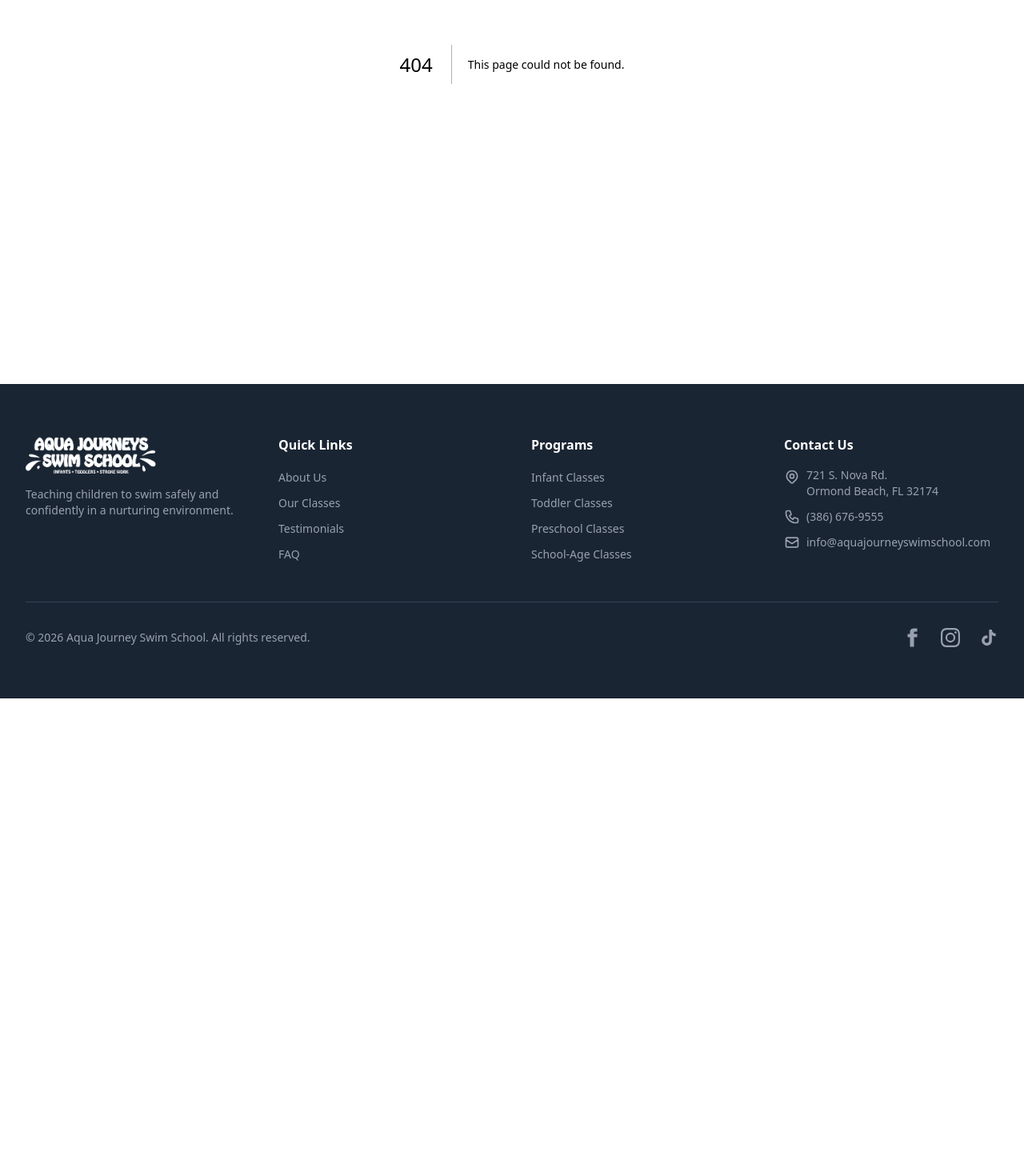
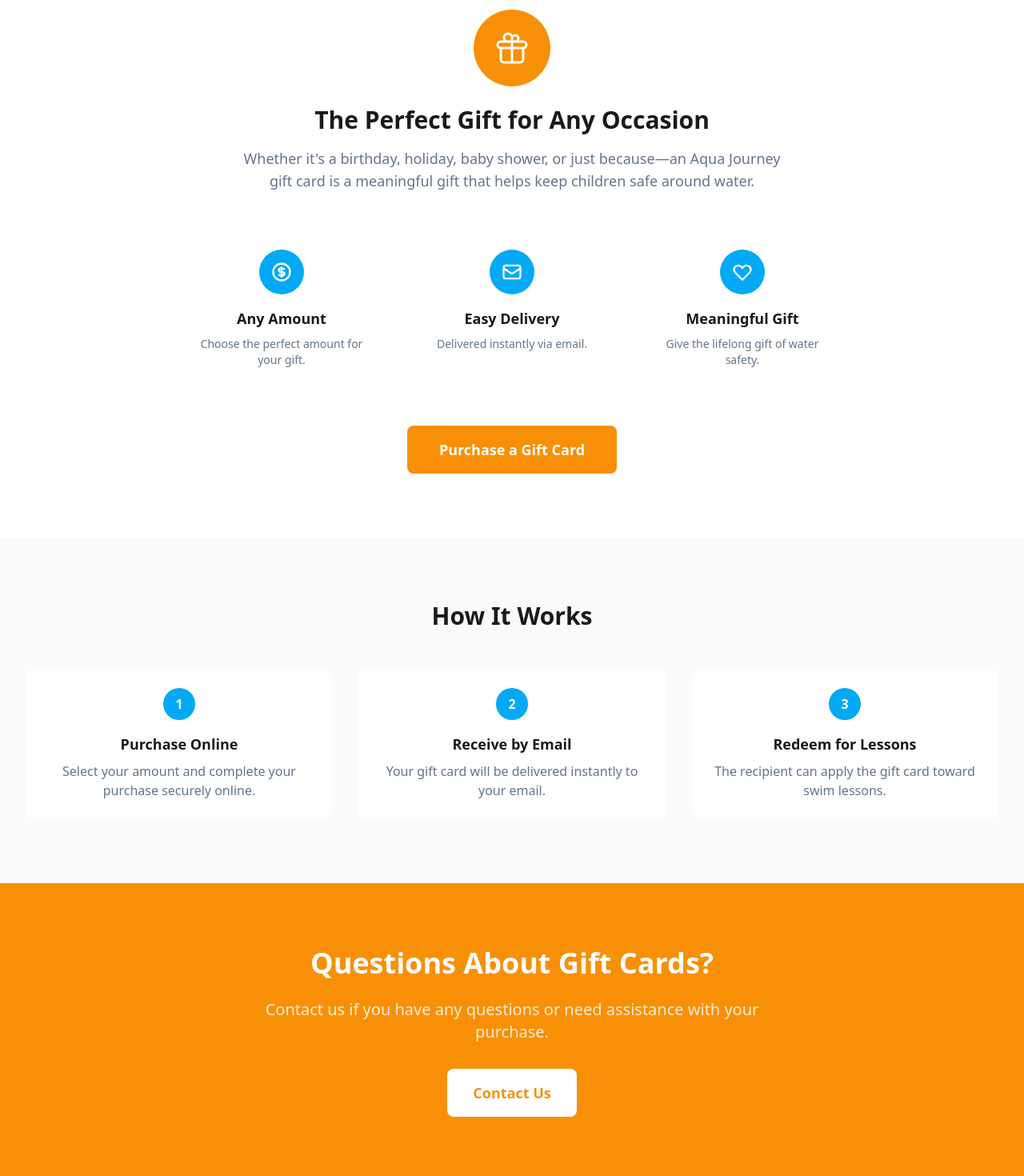
Before and after one commit to cyntel-intelligence/aqua-journey-website, a Next.js app: page /gift-cards in a window 1280 px wide. Before the commit this address had no page. Shown: the part 400-1870 px from the top of the page at 80% size. Before the commit the page ends 1273 px from the top, so only its background shows below. Built offline with nearby package versions, Linux system fonts and the light colour scheme.

Commit message:
Add dedicated Gift Cards page, update links site-wide

```diff
--- a/src/app/classes/page.tsx
+++ b/src/app/classes/page.tsx
@@ -223,9 +223,7 @@
               Register Now
             </a>
             <Link
-              href="https://aquajourneyswimschool.com/gift-cards"
-              target="_blank"
-              rel="noopener noreferrer"
+              href="/gift-cards"
               className="border-2 border-white text-white hover:bg-white hover:text-[var(--secondary)] px-8 py-4 rounded-lg font-semibold text-lg transition-colors"
             >
               Give the Gift of Swimming
--- /dev/null
+++ b/src/app/gift-cards/page.tsx
@@ -0,0 +1,138 @@
+import Link from 'next/link';
+import type { Metadata } from 'next';
+
+export const metadata: Metadata = {
+  title: 'Gift Cards | Aqua Journey Swim School',
+  description: 'Give the gift of swimming! Purchase Aqua Journey Swim School gift cards for birthdays, holidays, or any special occasion.',
+};
+
+export default function GiftCardsPage() {
+  return (
+    <>
+      {/* Hero Section */}
+      <section className="bg-gradient-to-br from-[var(--primary)] to-[var(--primary-dark)] text-white py-20">
+        <div className="max-w-7xl mx-auto px-4 sm:px-6 lg:px-8">
+          <h1 className="text-4xl md:text-5xl font-bold mb-4">Gift Cards</h1>
+          <p className="text-xl text-blue-100 max-w-2xl">
+            Give the gift of swimming—a skill that lasts a lifetime.
+          </p>
+        </div>
+      </section>
+
+      {/* Main Content */}
+      <section className="py-20 bg-white">
+        <div className="max-w-4xl mx-auto px-4 sm:px-6 lg:px-8">
+          <div className="text-center mb-12">
+            <div className="w-24 h-24 bg-[var(--secondary)] rounded-full flex items-center justify-center mx-auto mb-6">
+              <svg className="w-12 h-12 text-white" fill="none" stroke="currentColor" viewBox="0 0 24 24">
+                <path strokeLinecap="round" strokeLinejoin="round" strokeWidth={1.5} d="M12 8v13m0-13V6a2 2 0 112 2h-2zm0 0V5.5A2.5 2.5 0 109.5 8H12zm-7 4h14M5 12a2 2 0 110-4h14a2 2 0 110 4M5 12v7a2 2 0 002 2h10a2 2 0 002-2v-7" />
+              </svg>
+            </div>
+            <h2 className="text-3xl font-bold text-[var(--foreground)] mb-4">
+              The Perfect Gift for Any Occasion
+            </h2>
+            <p className="text-lg text-[var(--gray)] max-w-2xl mx-auto">
+              Whether it's a birthday, holiday, baby shower, or just because—an Aqua Journey gift card is a meaningful gift that helps keep children safe around water.
+            </p>
+          </div>
+
+          <div className="grid md:grid-cols-3 gap-8 mb-12">
+            <div className="text-center p-6">
+              <div className="w-14 h-14 bg-[var(--primary)] rounded-full flex items-center justify-center mx-auto mb-4">
+                <svg className="w-7 h-7 text-white" fill="none" stroke="currentColor" viewBox="0 0 24 24">
+                  <path strokeLinecap="round" strokeLinejoin="round" strokeWidth={2} d="M12 8c-1.657 0-3 .895-3 2s1.343 2 3 2 3 .895 3 2-1.343 2-3 2m0-8c1.11 0 2.08.402 2.599 1M12 8V7m0 1v8m0 0v1m0-1c-1.11 0-2.08-.402-2.599-1M21 12a9 9 0 11-18 0 9 9 0 0118 0z" />
+                </svg>
+              </div>
+              <h3 className="font-semibold text-lg mb-2">Any Amount</h3>
+              <p className="text-[var(--gray)] text-sm">Choose the perfect amount for your gift.</p>
+            </div>
+
+            <div className="text-center p-6">
+              <div className="w-14 h-14 bg-[var(--primary)] rounded-full flex items-center justify-center mx-auto mb-4">
+                <svg className="w-7 h-7 text-white" fill="none" stroke="currentColor" viewBox="0 0 24 24">
+                  <path strokeLinecap="round" strokeLinejoin="round" strokeWidth={2} d="M3 8l7.89 5.26a2 2 0 002.22 0L21 8M5 19h14a2 2 0 002-2V7a2 2 0 00-2-2H5a2 2 0 00-2 2v10a2 2 0 002 2z" />
+                </svg>
+              </div>
+              <h3 className="font-semibold text-lg mb-2">Easy Delivery</h3>
+              <p className="text-[var(--gray)] text-sm">Delivered instantly via email.</p>
+            </div>
+
+            <div className="text-center p-6">
+              <div className="w-14 h-14 bg-[var(--primary)] rounded-full flex items-center justify-center mx-auto mb-4">
+                <svg className="w-7 h-7 text-white" fill="none" stroke="currentColor" viewBox="0 0 24 24">
+                  <path strokeLinecap="round" strokeLinejoin="round" strokeWidth={2} d="M4.318 6.318a4.5 4.5 0 000 6.364L12 20.364l7.682-7.682a4.5 4.5 0 00-6.364-6.364L12 7.636l-1.318-1.318a4.5 4.5 0 00-6.364 0z" />
+                </svg>
+              </div>
+              <h3 className="font-semibold text-lg mb-2">Meaningful Gift</h3>
+              <p className="text-[var(--gray)] text-sm">Give the lifelong gift of water safety.</p>
+            </div>
+          </div>
+
+          <div className="text-center">
+            <a
+              href="https://aquajourneyswimschool.com/gift-cards"
+              target="_blank"
+              rel="noopener noreferrer"
+              className="inline-block bg-[var(--secondary)] hover:bg-[var(--secondary-dark)] text-white px-10 py-4 rounded-lg font-semibold text-lg transition-colors"
+            >
+              Purchase a Gift Card
+            </a>
+          </div>
+        </div>
+      </section>
+
+      {/* How It Works */}
+      <section className="py-20 bg-[var(--gray-light)]">
+        <div className="max-w-7xl mx-auto px-4 sm:px-6 lg:px-8">
+          <div className="text-center mb-12">
+            <h2 className="text-3xl font-bold text-[var(--foreground)] mb-4">How It Works</h2>
+          </div>
+
+          <div className="grid md:grid-cols-3 gap-8">
+            <div className="bg-white rounded-xl p-6 text-center">
+              <div className="w-10 h-10 bg-[var(--primary)] text-white rounded-full flex items-center justify-center mx-auto mb-4 font-bold">
+                1
+              </div>
+              <h3 className="font-semibold text-lg mb-2">Purchase Online</h3>
+              <p className="text-[var(--gray)]">Select your amount and complete your purchase securely online.</p>
+            </div>
+
+            <div className="bg-white rounded-xl p-6 text-center">
+              <div className="w-10 h-10 bg-[var(--primary)] text-white rounded-full flex items-center justify-center mx-auto mb-4 font-bold">
+                2
+              </div>
+              <h3 className="font-semibold text-lg mb-2">Receive by Email</h3>
+              <p className="text-[var(--gray)]">Your gift card will be delivered instantly to your email.</p>
+            </div>
+
+            <div className="bg-white rounded-xl p-6 text-center">
+              <div className="w-10 h-10 bg-[var(--primary)] text-white rounded-full flex items-center justify-center mx-auto mb-4 font-bold">
+                3
+              </div>
+              <h3 className="font-semibold text-lg mb-2">Redeem for Lessons</h3>
+              <p className="text-[var(--gray)]">The recipient can apply the gift card toward swim lessons.</p>
+            </div>
+          </div>
+        </div>
+      </section>
+
+      {/* CTA */}
+      <section className="py-20 bg-[var(--secondary)]">
+        <div className="max-w-7xl mx-auto px-4 sm:px-6 lg:px-8 text-center">
+          <h2 className="text-3xl md:text-4xl font-bold text-white mb-6">
+            Questions About Gift Cards?
+          </h2>
+          <p className="text-xl text-orange-100 mb-8 max-w-2xl mx-auto">
+            Contact us if you have any questions or need assistance with your purchase.
+          </p>
+          <Link
+            href="/contact"
+            className="inline-block bg-white text-[var(--secondary)] hover:bg-gray-100 px-8 py-4 rounded-lg font-semibold text-lg transition-colors"
+          >
+            Contact Us
+          </Link>
+        </div>
+      </section>
+    </>
+  );
+}
--- a/src/app/page.tsx
+++ b/src/app/page.tsx
@@ -226,9 +226,7 @@
               Get in Touch
             </Link>
             <Link
-              href="https://aquajourneyswimschool.com/gift-cards"
-              target="_blank"
-              rel="noopener noreferrer"
+              href="/gift-cards"
               className="border-2 border-white text-white hover:bg-white hover:text-[var(--secondary)] px-8 py-4 rounded-lg font-semibold text-lg transition-colors"
             >
               Buy a Gift Card
--- a/src/components/Header.tsx
+++ b/src/components/Header.tsx
@@ -52,9 +52,7 @@
               Register Now
             </a>
             <Link
-              href="https://aquajourneyswimschool.com/gift-cards"
-              target="_blank"
-              rel="noopener noreferrer"
+              href="/gift-cards"
               className="bg-[var(--secondary)] hover:bg-[var(--secondary-dark)] text-white px-6 py-2.5 rounded-lg font-semibold transition-colors"
             >
               Gift Cards
@@ -104,9 +102,7 @@
                 Register Now
               </a>
               <Link
-                href="https://aquajourneyswimschool.com/gift-cards"
-                target="_blank"
-                rel="noopener noreferrer"
+                href="/gift-cards"
                 className="bg-[var(--secondary)] hover:bg-[var(--secondary-dark)] text-white px-6 py-2.5 rounded-lg font-semibold transition-colors text-center"
                 onClick={() => setMobileMenuOpen(false)}
               >
```
